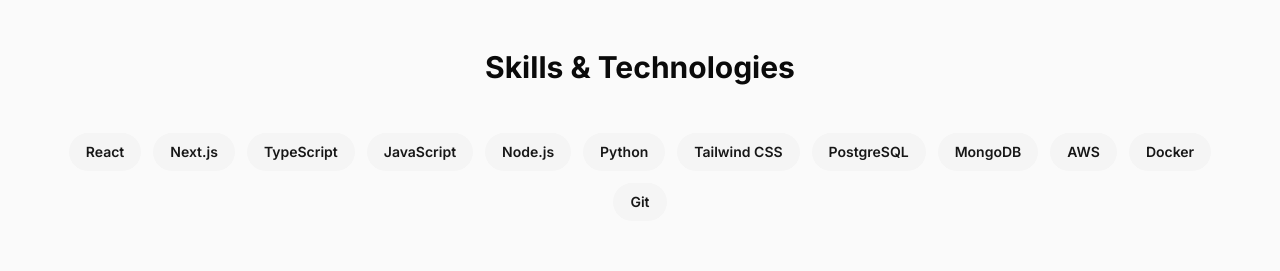
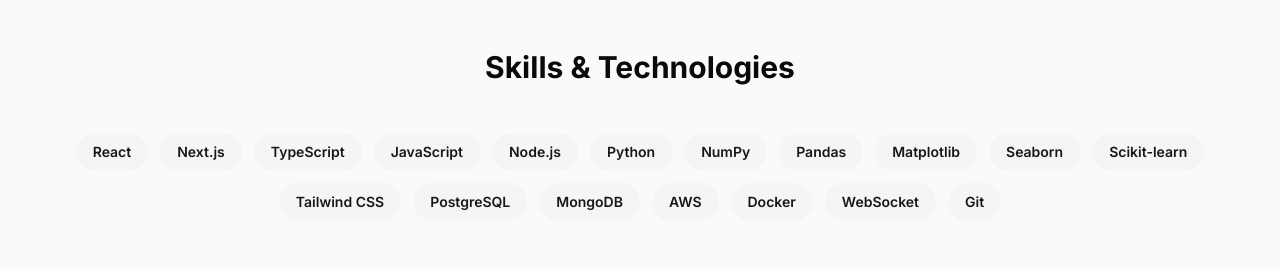
Before and after one commit to Manmohan-Shukla/Portfolio, a Next.js app: page / in a window 1280 px wide. Shown: the part 1160-1431 px from the top of the page. Built offline with nearby package versions, Linux system fonts and the light colour scheme.

Commit message:
Add data science libraries to skills list

```diff
--- a/app/page.tsx
+++ b/app/page.tsx
@@ -16,13 +16,19 @@ export default function Portfolio() {
   "JavaScript",
   "Node.js",
   "Python",
+  "NumPy",
+  "Pandas",
+  "Matplotlib",
+  "Seaborn",
+  "Scikit-learn",
   "Tailwind CSS",
   "PostgreSQL",
   "MongoDB",
   "AWS",
   "Docker",
+   "WebSocket",
   "Git",
-  ]
+];
 
   const projects = [
    {
```
Lines whose indentation alone changed are shown as unchanged.
